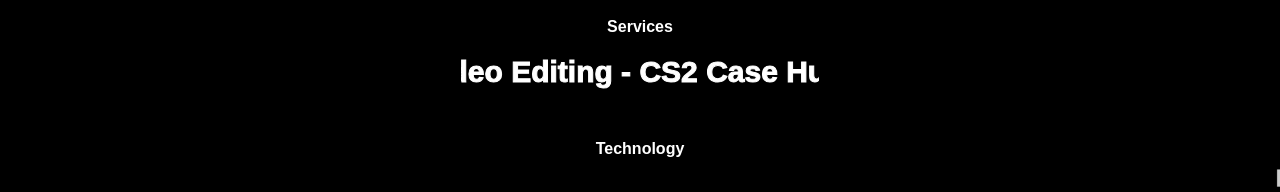
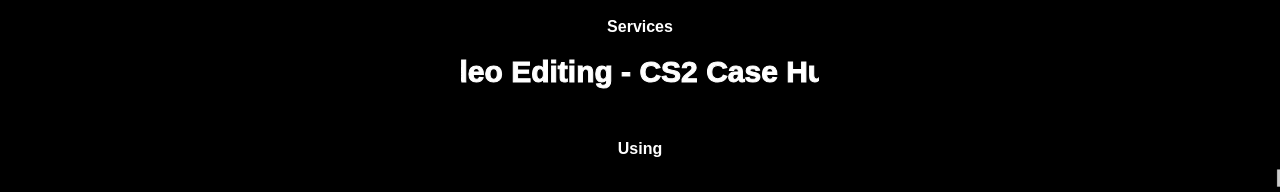
Before and after one commit to zunuzzznuz/nuzstreetlab, a Next.js app: page / in a window 1280 px wide. Shown: the part 1080-1272 px from the top of the page. Built offline with nearby package versions, Linux system fonts and the light colour scheme.

Commit message:
firstupdateee

```diff
--- a/src/app/page.tsx
+++ b/src/app/page.tsx
@@ -440,7 +440,7 @@
         </motion.div>
       </div>
 
-      <p className="mt-6 text-1l font-semibold">Technology</p>
+      <p className="mt-6 text-1l font-semibold">Using</p>
       <div className="mt-8 grid grid-cols-2 md:grid-cols-4 gap-8 max-w-2xl mx-auto">
         {techLogos.map((tech) => (
           <motion.div
```
